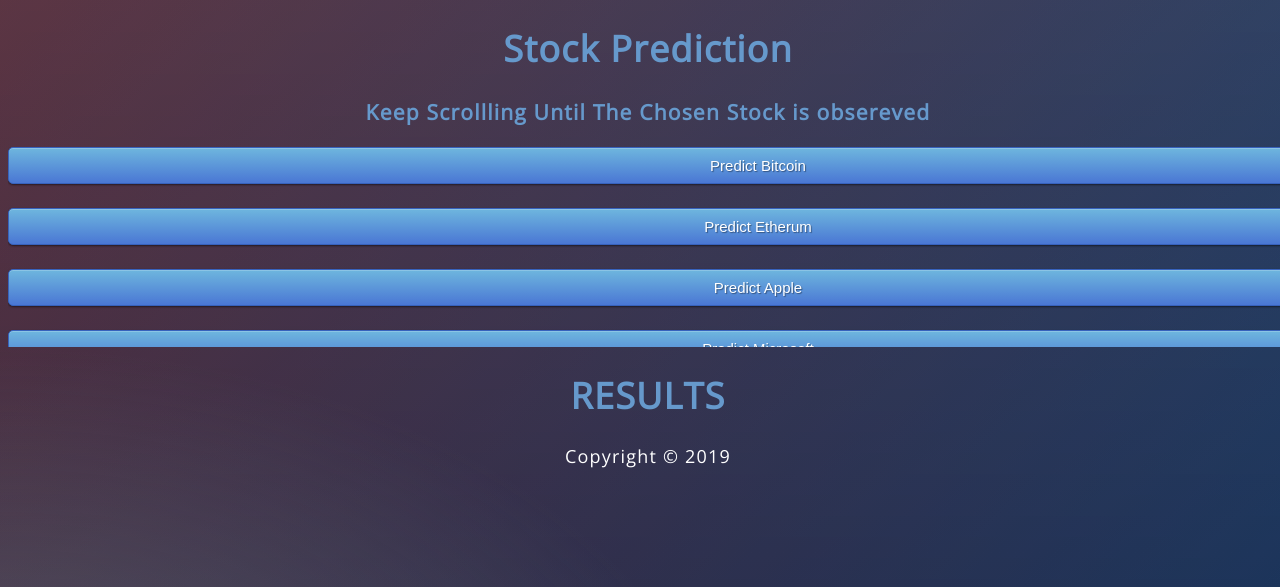
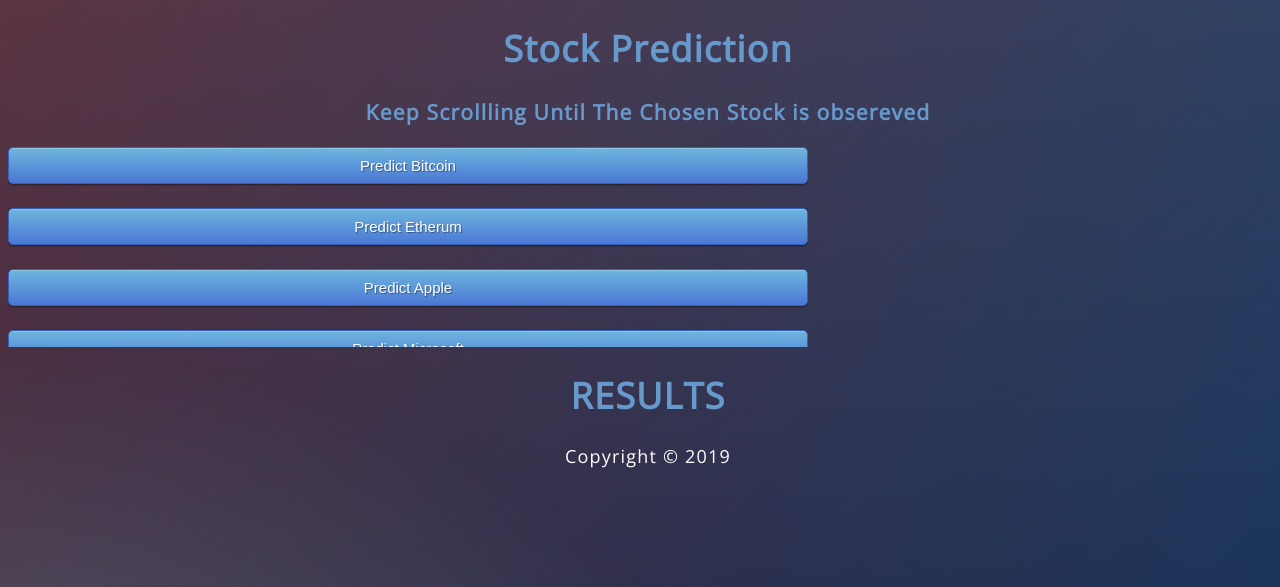
Before and after one commit to CalvinGreen94/Heroku_Basic_stock_prediction, a Flask app: page / in a window 1280 px wide; the page is wider, and only the part inside the window is pictured. Shown: the top 587 px of that part. Run offline with Flask 2, Linux system fonts and the light colour scheme; parts of the project's set-up code (start-up, migrations or seed data) failed here and were passed over.

Commit message:
Add files via upload

```diff
--- a/templates/index.html
+++ b/templates/index.html
@@ -17,7 +17,7 @@
 </body>
 
 <body>
-  <div style="height:200px;width:1500px;overflow:scroll;overflow-x:hidden;overflow-y:scroll;">
+  <div style="height:200px;width:800px;overflow:scroll;overflow-x:scroll;overflow-y:scroll;">
 <!-- ;border:solid 2px blue -->
  <!-- <div class="login"> -->
 
```
